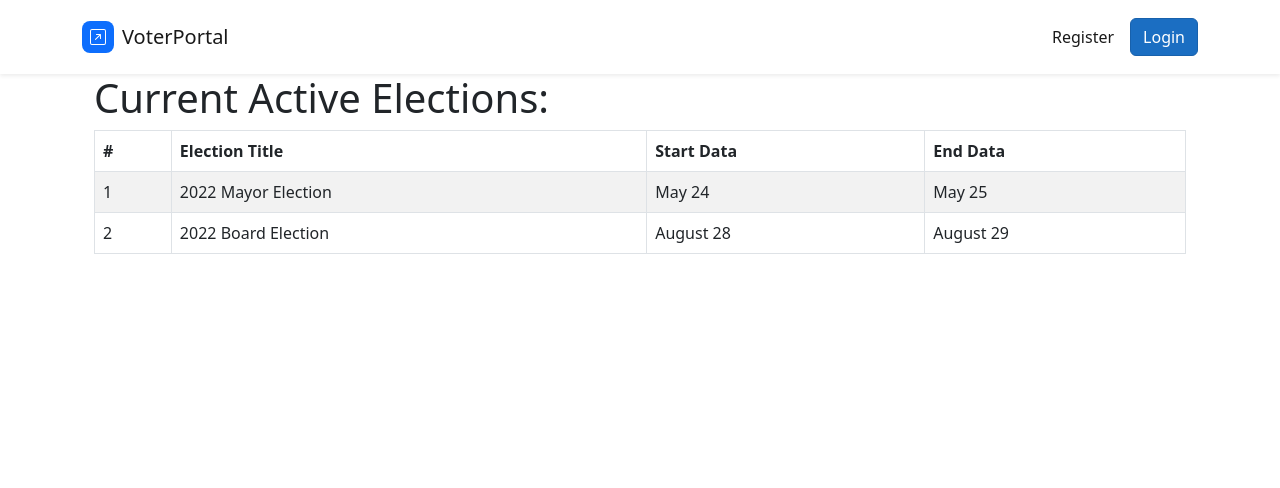
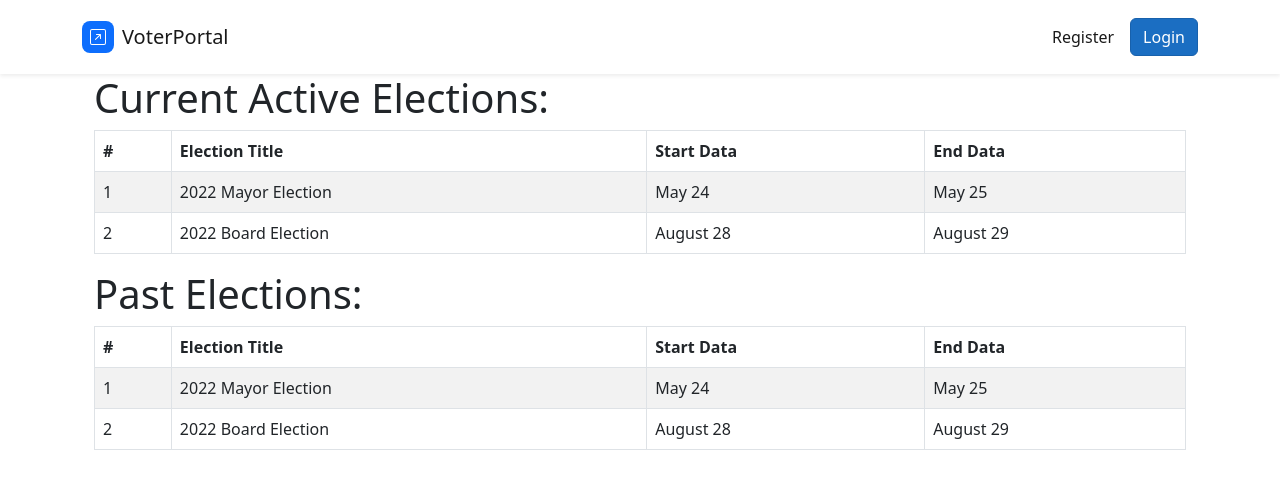
Before and after one commit to gmoissey/CSCE361-Voting-app-semester-project, a React (Create React App) app in the folder VotingApp/ClientApp/: page /votingmenu in a window 1280 px wide. Shown: the top 488 px of the page. Built offline with nearby package versions, Linux system fonts and the light colour scheme.

Commit message:
chagned design according with suggestions

```diff
--- a/VotingApp/ClientApp/src/components/RegistrationPage/RegistrationPage.js
+++ b/VotingApp/ClientApp/src/components/RegistrationPage/RegistrationPage.js
@@ -17,16 +17,16 @@ export class RegistrationPage extends Component {
                 <Card.Body>
                     <Card.Text>
                         <h2>
-                            Registrations
+                            Registration
                         </h2>
                         <Form>
                             <Row className="mb-3">
-                                <Form.Group as={Col} controlId="formGridEmail">
+                                <Form.Group as={Col} controlId="formGridFirstName">
                                 <Form.Label>Firt Name</Form.Label>
                                 <Form.Control type="text" placeholder="first name" />
                                 </Form.Group>
 
-                                <Form.Group as={Col} controlId="formGridPassword">
+                                <Form.Group as={Col} controlId="formGridLastName">
                                 <Form.Label>Last Name</Form.Label>
                                 <Form.Control type="text" placeholder="last name" />
                                 </Form.Group>
@@ -63,7 +63,12 @@ export class RegistrationPage extends Component {
                             </Row>
 
                             <Row className="mb-3">
-                                <Form.Group as={Col} controlId="formGridEmail">
+                                <Form.Group as={Col} controlId="formGridVoterId">
+                                <Form.Label>DOB</Form.Label>
+                                <Form.Control type="date" placeholder="" />
+                                </Form.Group>
+
+                                <Form.Group as={Col} controlId="formGridVoterId">
                                 <Form.Label>Voter ID</Form.Label>
                                 <Form.Control type="id" placeholder="voter ID" />
                                 </Form.Group>
--- a/VotingApp/ClientApp/src/components/VotingMenu/VotingMenu.js
+++ b/VotingApp/ClientApp/src/components/VotingMenu/VotingMenu.js
@@ -35,7 +35,37 @@ export class VotingMenu extends Component {
                         <td>August 29</td>
                         </tr>
                     </tbody>
-                    </Table>
+                </Table>
+
+                <h1 className="mg-4">
+                    Past Elections:
+                </h1>
+                <Table striped bordered hover>
+                    <thead>
+                        <tr>
+                        <th>#</th>
+                        <th>Election Title</th>
+                        <th>Start Data</th>
+                        <th>End Data</th>
+                        </tr>
+                    </thead>
+                    <tbody>
+                        <tr>
+                        <td>1</td>
+                        <td>2022 Mayor Election</td>
+                        <td>May 24</td>
+                        <td>May 25</td>
+                        </tr>
+                        <tr>
+                        <td>2</td>
+                        <td>2022 Board Election</td>
+                        <td>August 28</td>
+                        <td>August 29</td>
+                        </tr>
+                    </tbody>
+                </Table>
+
+
             </Container>
         );
     }
```
